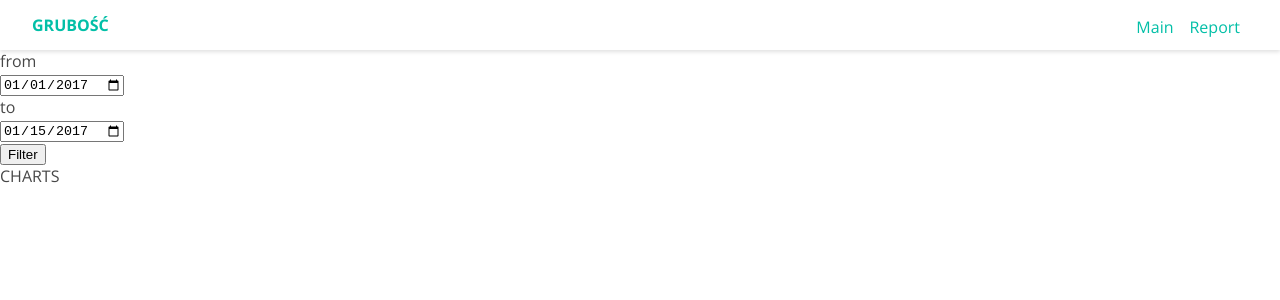
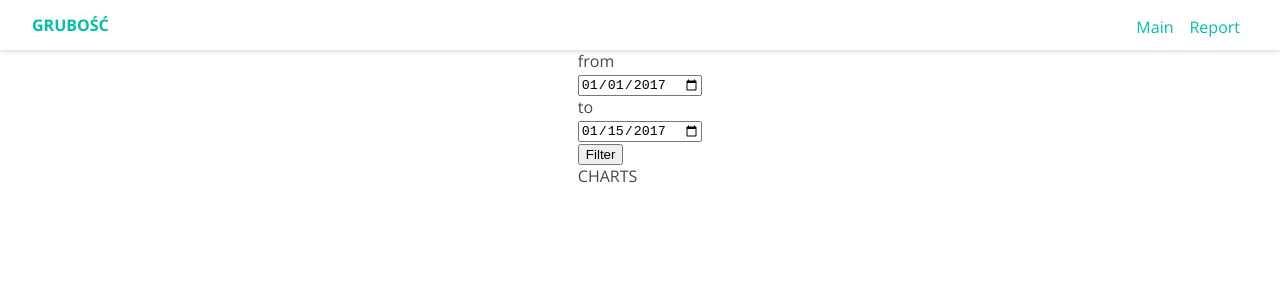
Before and after one commit to yatne/weight, a React app in the folder frontend/: page / in a window 1280 px wide. Shown: the top 300 px of the page. Built offline with nearby package versions, Linux system fonts and the light colour scheme.

Commit message:
Refactored Central Layout

```diff
--- a/frontend/src/App.js
+++ b/frontend/src/App.js
@@ -6,17 +6,13 @@ import {
 
 import ReportDashboard from './components/ReportDashboard/ReportDashboard';
 import MainDashboard from './components/MainDashboard/MainDashboard';
-import CentralLayoutScreen from './components/Screen/CentralLayoutScreen';
-
-const Screen = () => (
-  <CentralLayoutScreen><MainDashboard /></CentralLayoutScreen>
-);
+import withCentralLayout from './components/Screen/withCentralLayout';
 
 const Routes = () => (
   <Router>
     <div>
       <Route exact path="/report" component={ReportDashboard} />
-      <Route exact path="/" component={Screen} />
+      <Route exact path="/" component={withCentralLayout(MainDashboard)} />
     </div>
   </Router>
 );
--- a/frontend/src/components/Screen/CentralLayoutScreen.js
+++ /dev/null
@@ -1,21 +0,0 @@
-/* eslint-disable react/forbid-prop-types */
-import React from 'react';
-import PropTypes from 'prop-types';
-
-import Header from '../Header/Header';
-import style from './centralLayoutScreen.scss';
-
-const CentralLayoutScreen = props => (
-  <div className="app">
-    <Header />
-    <div className={style.centralLayout}>
-      {props.children}
-    </div>
-  </div>
-);
-
-CentralLayoutScreen.propTypes = {
-  children: PropTypes.object.isRequired,
-};
-
-export default CentralLayoutScreen;
--- a/frontend/src/components/Screen/centralLayoutScreen.scss
+++ b/frontend/src/components/Screen/centralLayoutScreen.scss
@@ -2,10 +2,10 @@
 
 .centralLayout {
   display: flex;
-  margin-top: 50px;
+  margin: 50px auto 0 auto;
   align-items: center;
+  flex-direction: column;
   justify-content: space-between;
-  max-width: 1600px;
+  max-width: 900px;
   background-color: $backgroundWhite;
-  width: 100%;
 }
--- a/frontend/src/components/Screen/withCentralLayout.js
+++ b/frontend/src/components/Screen/withCentralLayout.js
@@ -1,11 +1,12 @@
 import React from 'react';
 import Header from '../Header/Header';
+import style from './centralLayoutScreen.scss';
 
 export default function withCentralLayout(Screen) {
   return () => (
     <div className="app">
       <Header />
-      <div className="central-layout">
+      <div className={style.centralLayout}>
         <Screen />
       </div>
     </div>
```
